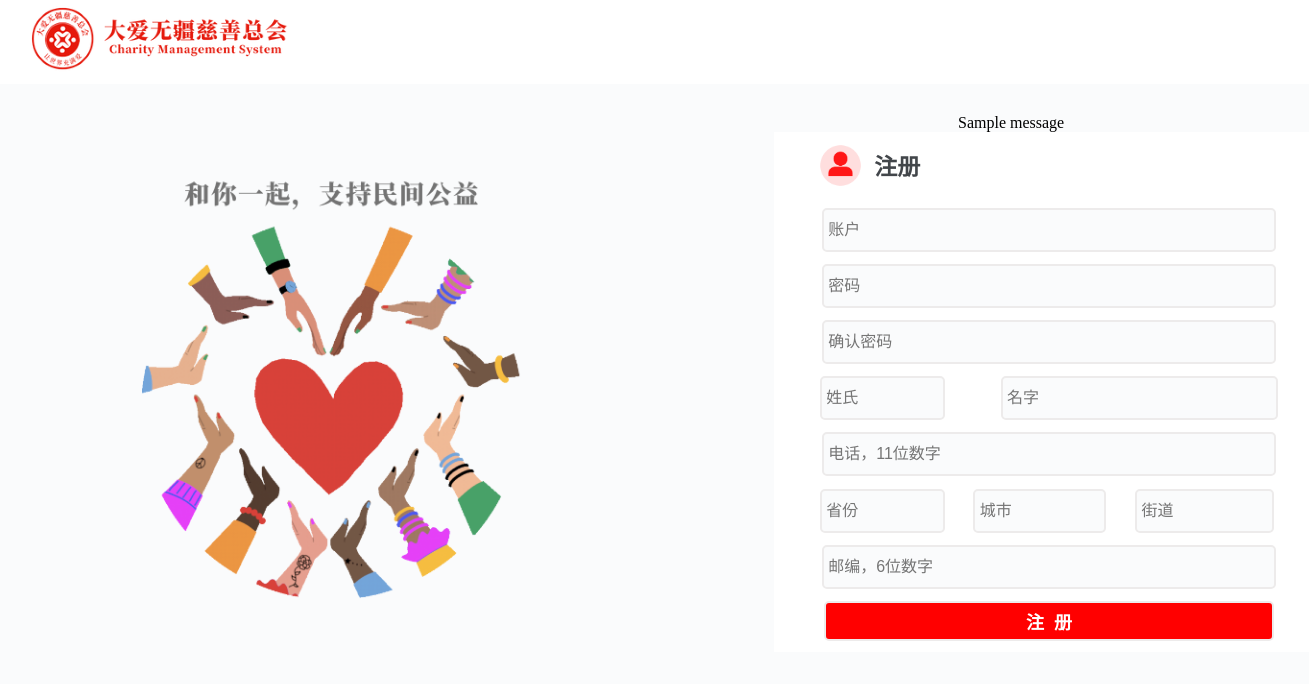
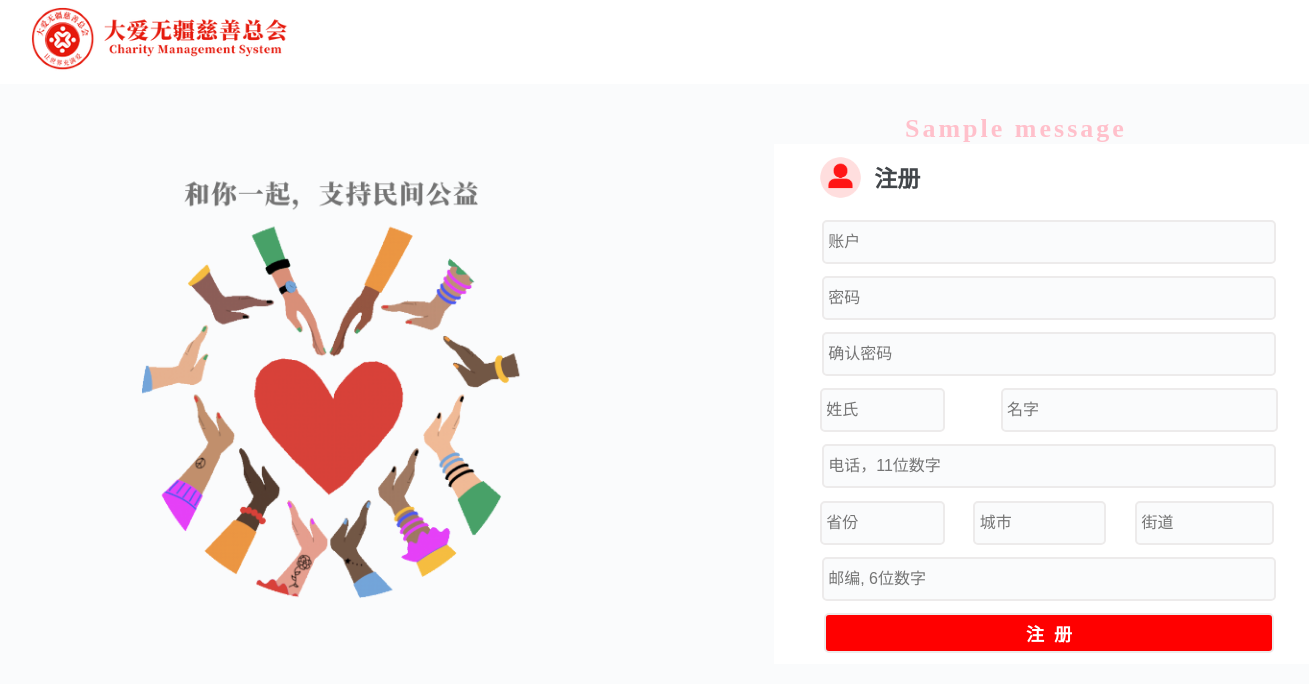
Before and after one commit to mumua666/CharitySystem, a Flask app: page /signUpDonor.html in a window 1600 px wide. Shown: the top 692 px of the page, without its empty margins (56-1365 px from the left). Run offline with Flask 2, Linux system fonts and the light colour scheme; one stand-in notice (Sample message) is shown.

Commit message:
提示信息显示样式修改

```diff
--- a/templates/signUpDonor.html
+++ b/templates/signUpDonor.html
@@ -111,6 +111,15 @@
       position: relative;
       top: -25%;
     }
+
+    #inform {
+      font-size: 26px;
+      font-weight: 700;
+      color: pink;
+      letter-spacing: 3px;
+      position: relative;
+      left: 10%;
+    }
   </style>
 </head>
 
@@ -176,7 +185,7 @@
           </tr>
           <tr>
             <td colspan="3">
-              <input type="text" name="zipCode" placeholder=" 邮编，6位数字" />
+              <input type="text" name="zipCode" placeholder=" 邮编, 6位数字" />
             </td>
           </tr>
 
@@ -187,9 +196,8 @@
             </td>
           </tr>
 
-          {% for message in get_flashed_messages() %} &nbsp &nbsp &nbsp
-          &nbsp&nbsp &nbsp &nbsp &nbsp &nbsp &nbsp &nbsp &nbsp &nbsp &nbsp
-          <span> {{ message }}</span>
+          {% for message in get_flashed_messages() %}
+          <span id="inform"> {{ message }}</span>
           {% endfor %}
         </table>
       </form>
```
Also changed, not shown: templates/signUpCharity.html (+11 -3 lines).
